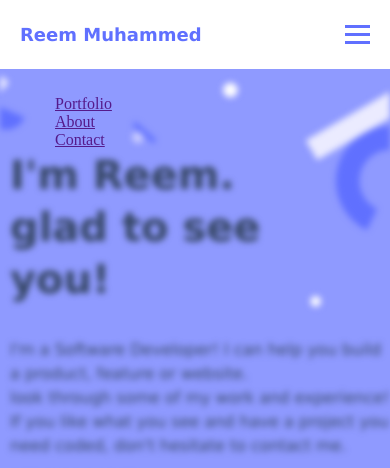
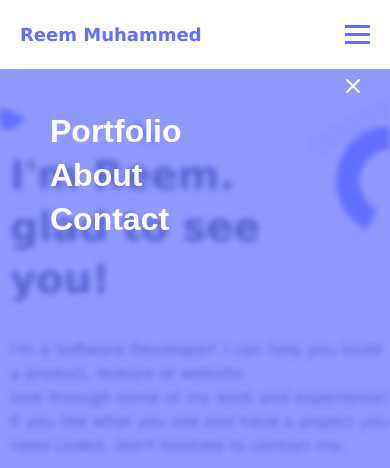
Before and after one commit to ReemMohamedAbdelfatah/Portfolio-Reem, a website: page index.html in a window 390 px wide. Both pictures are taken after a click on the element 357 px from the left and 34 px from the top of the page. Shown: the top 468 px of the page. Drawn offline with Linux system fonts and the light colour scheme.

Commit message:
Add Hamburger Menu

```diff
--- a/index.html
+++ b/index.html
@@ -42,18 +42,18 @@
         <div id="modal-overlay">
           <div id="custom-modal">
             <div id="modal-header">
-
+               <img src="icons/close-icon.png" alt="Close" id="close-icon"/>
             </div>
             <div id="modal-content">
               <ul class="modal-menu">
-                <li class="list-item">
-                  <a href="" class="nav-menu-list">Portfolio</a>
+                <li class="hamburger-list-item">
+                  <a href="#Portfolio" class="hamburger-menu-link">Portfolio</a>
                 </li>
-                <li class="list-item">
-                  <a href="" class="nav-menu-list">About</a>
+                <li class="hamburger-list-item">
+                  <a href="#About" class="hamburger-menu-link">About</a>
                 </li>
-                <li class="list-item">
-                  <a href="" class="nav-menu-list">Contact</a>
+                <li class="hamburger-list-item">
+                  <a href="#Contact" class="hamburger-menu-link">Contact</a>
                 </li>
               </ul>
             </div>
@@ -97,7 +97,7 @@
           </div>
         </section>
       </div>
-      <section class="card-work1">
+      <section class="card-work1" id="Portfolio">
         <div class="flex-container">
           <div class="desktop-version desktop-card">
             <div>
@@ -566,7 +566,7 @@
         </div>
       </section>
 
-      <section class="about-me">
+      <section class="about-me" id="About">
         <div class="desktop-version desktop-card">
           <div class="margin-aboutme-desktop">
             <h1 class="about-me-header">
@@ -706,7 +706,7 @@
           </ul>
         </div>
       </section>
-      <section class="contactme-section">
+      <section class="contactme-section" id="Contact">
         <h1 class="contactme-header">Contact me</h1>
         <p class="contactme-paragraph">
           If you have an application you<br />
--- a/script.js
+++ b/script.js
@@ -1,10 +1,21 @@
 const hamburger = document.getElementsByClassName('hamburger-icon')[0];
 const modalWindowOverlay = document.getElementById('modal-overlay');
 const body = document.getElementsByTagName('body')[0];
+const closeIcon = document.querySelector('#close-icon');
 const container = document.getElementsByClassName('header-container')[0];
+const ListLinks = document.querySelectorAll('.hamburger-menu-link');
 const showModalWindow = () => {
   modalWindowOverlay.style.display = 'block';
   body.style.overflow = 'hidden';
   container.style.filter = 'blur(3px)';
 };
+const HideModalWindow = () => {
+  modalWindowOverlay.style.display = 'none';
+  body.style.overflow = 'auto';
+  container.style.filter = 'none';
+};
 hamburger.addEventListener('click', showModalWindow);
+closeIcon.addEventListener('click', HideModalWindow);
+ListLinks.forEach((element) => {
+  element.addEventListener('click', HideModalWindow);
+});
--- a/style.css
+++ b/style.css
@@ -43,6 +43,7 @@ html body {
     display: none;
     align-items: center;
     justify-content: center;
+    z-index: 80;
   }
 
   #modal-overlay #custom-modal {
@@ -52,6 +53,32 @@ html body {
     display: flex;
     flex-direction: column;
     padding: 10px;
+  }
+
+  #close-icon {
+    cursor: pointer;
+  }
+
+  #modal-header {
+    display: flex;
+    justify-content: flex-end;
+    margin-right: 40px;
+  }
+
+  .hamburger-list-item {
+    list-style: none;
+  }
+
+  .hamburger-menu-link {
+    font-family: 'Poppins', sans-serif;
+    font-style: normal;
+    font-weight: 600;
+    font-size: 32px;
+    line-height: 44px;
+    color: #fff;
+    text-decoration: none;
+    cursor: pointer;
+    z-index: 100;
   }
 
   .container {
```
Also changed, not shown: .github/workflows/linters.yml, icons/close-icon.png (added).
